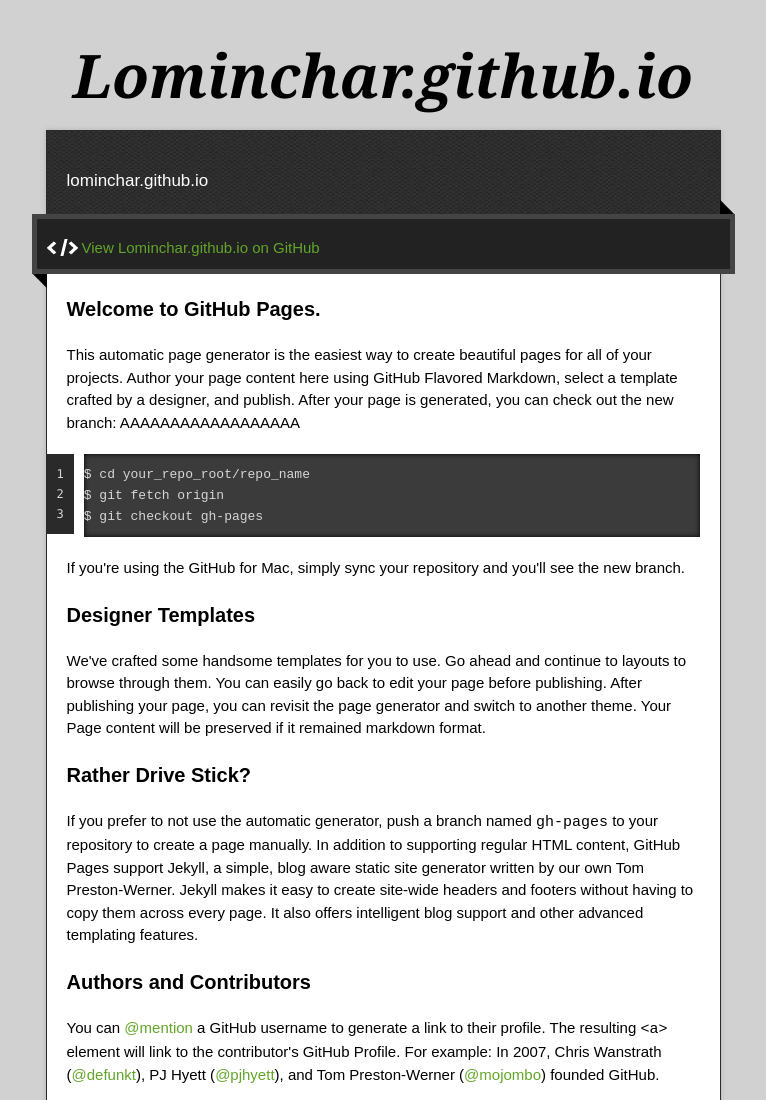
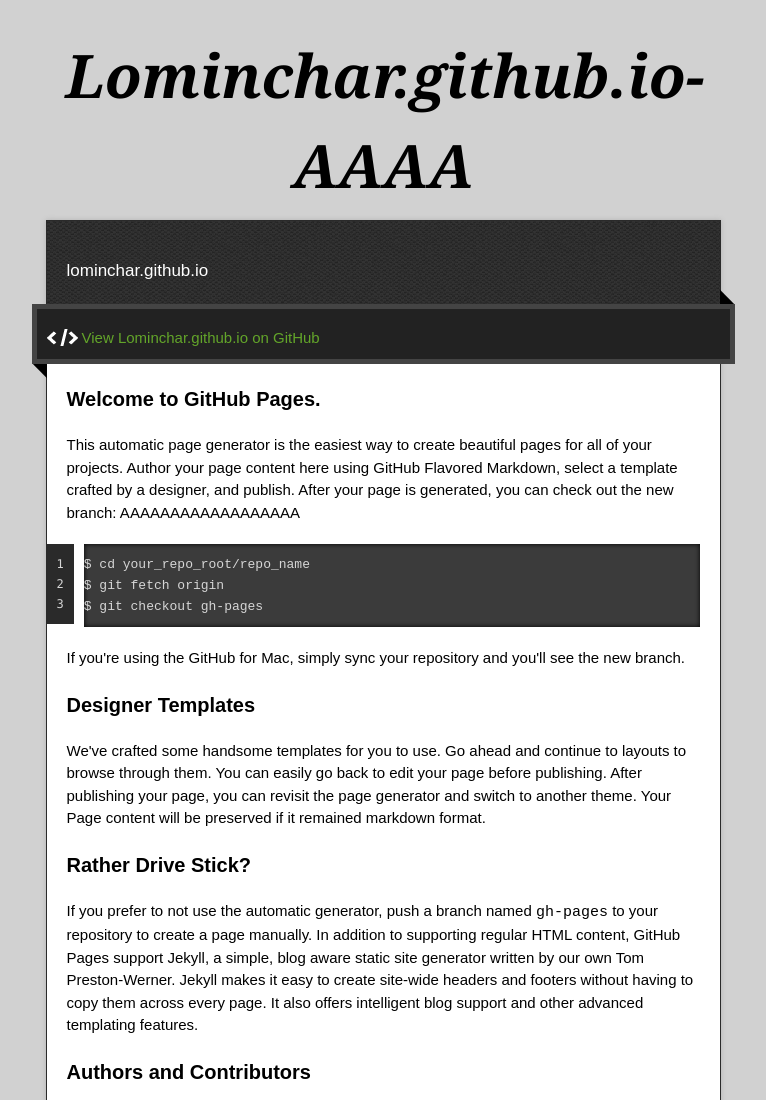
Before and after one commit to lominchar/lominchar.github.io, a plain HTML site: page index.html in a window 1280 px wide. Shown: the top 1100 px of the page, without its empty margins (257-1023 px from the left). Drawn offline with nearby package versions, Linux system fonts and the light colour scheme.

Commit message:
Update index.html

```diff
--- a/index.html
+++ b/index.html
@@ -22,7 +22,7 @@
 
   <div class="wrapper">
     <header>
-      <h1 class="title">Lominchar.github.io</h1>
+      <h1 class="title">Lominchar.github.io-AAAA</h1>
     </header>
     <div id="container">
       <p class="tagline">lominchar.github.io</p>
```
